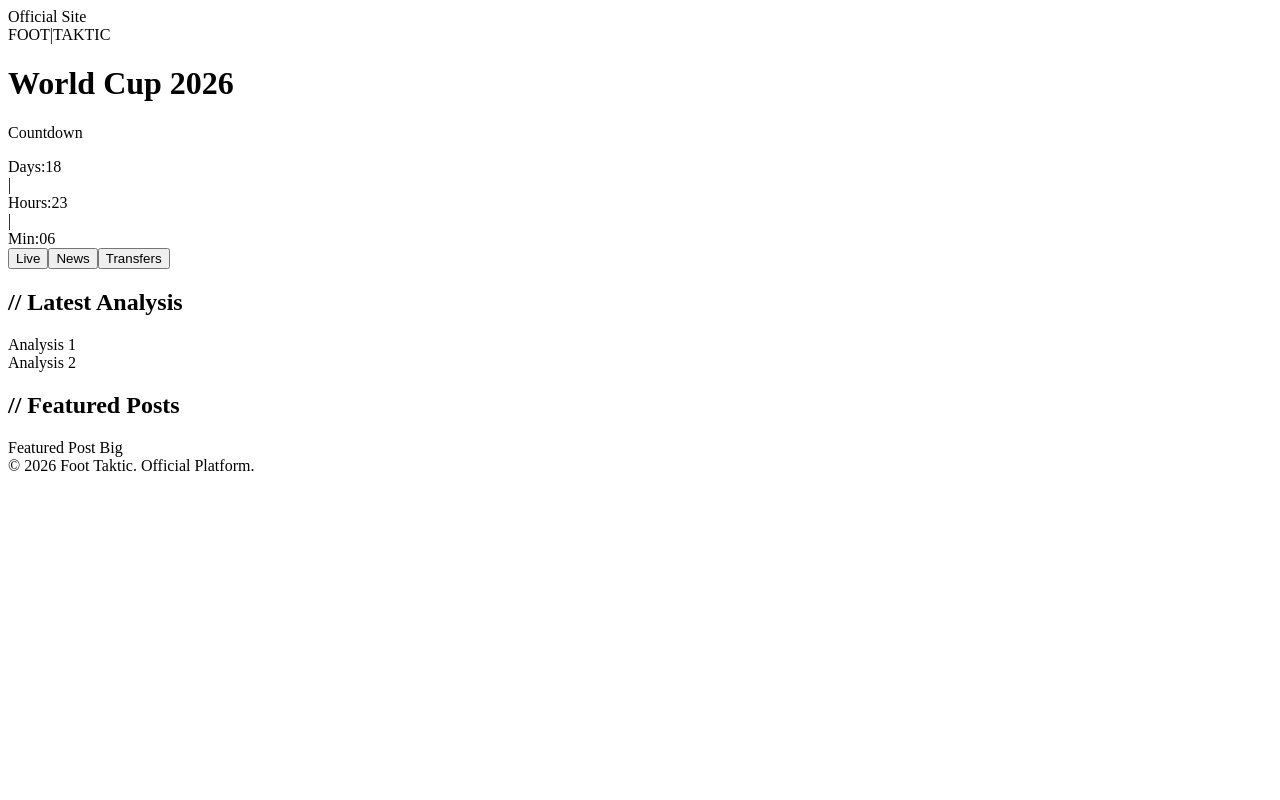
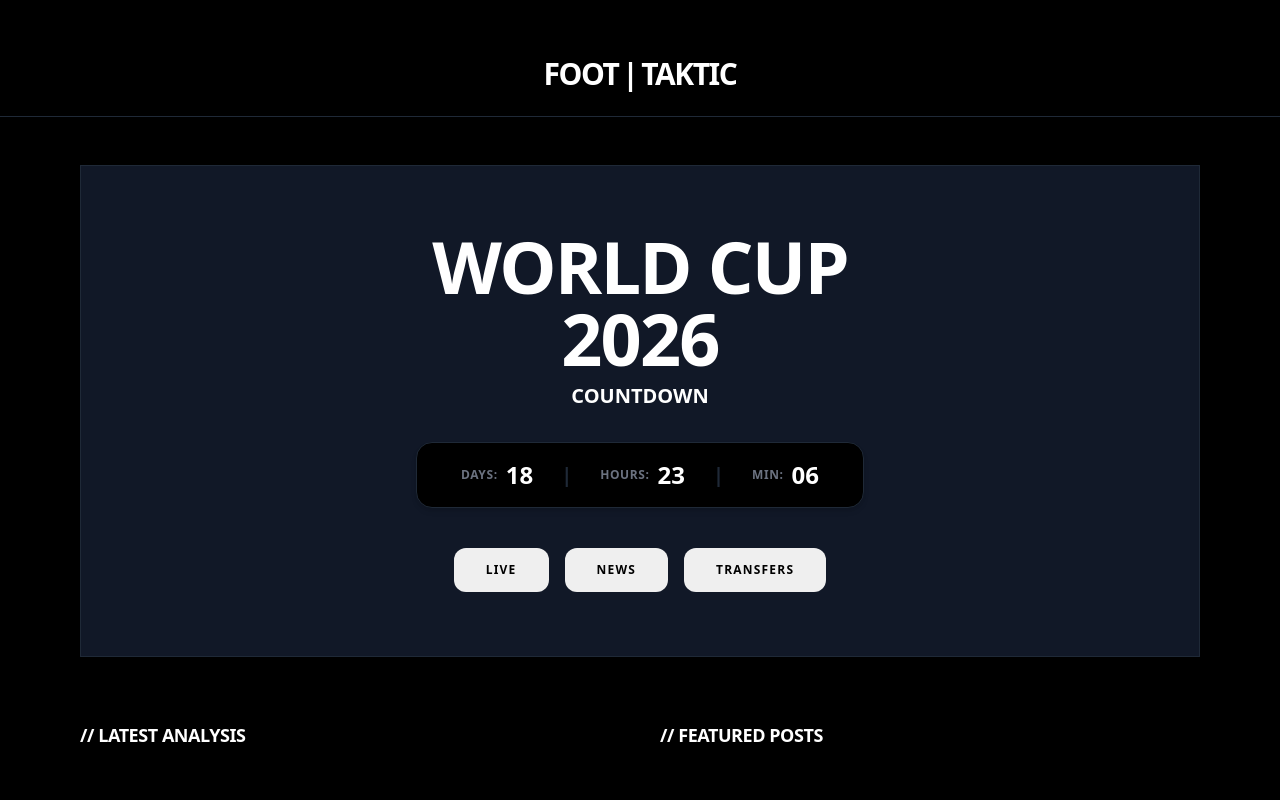
Before and after one commit to Foot-taktic/foot-taktic-vs, a Next.js app: page / in a window 1280 px wide. Shown: the top 800 px of the page. Built offline with nearby package versions, Linux system fonts and the light colour scheme.

Commit message:
Update page.tsx

```diff
--- a/app/page.tsx
+++ b/app/page.tsx
@@ -2,28 +2,32 @@
 
 export default function Home() {
   return (
+    <>
+      {/* هاد السطر هو اللي غايجيب الألوان والديزاين بزز ويصلح المشكل */}
+      <link href="https://cdn.jsdelivr.net/npm/tailwindcss@2.2.19/dist/tailwind.min.css" rel="stylesheet" />
+
       <div className="min-h-screen bg-black text-white font-sans selection:bg-[#85fe00] selection:text-black">
 
-      {/* 1. الشريط الفوقاني الأخضر */}
+        {/* 1. الشريط الفوقاني الأخضر الفسفوري */}
         <div className="bg-[#85fe00] text-black text-center text-xs font-black tracking-[0.25em] py-2 uppercase">
           Official Site
         </div>
 
         {/* 2. الـ Navbar الرئيسي */}
-      <nav className="bg-black py-6 px-6 md:px-12 flex justify-center items-center border-b border-zinc-900">
-        <div className="text-3xl font-black tracking-tighter uppercase">
+        <nav className="bg-black py-6 px-6 md:px-12 flex justify-center items-center border-b border-gray-800">
+          <div className="text-3xl font-black tracking-tighter uppercase text-white">
             FOOT<span className="text-[#85fe00] mx-1">|</span>TAKTIC
           </div>
         </nav>
 
-      {/* 3. الواجهة الرئيسية */}
+        {/* 3. الواجهة الرئيسية (Hero Section) */}
         <main className="max-w-6xl mx-auto px-4 py-12">
 
           {/* الكرت الكبير */}
-        <div className="relative rounded-[2rem] overflow-hidden bg-zinc-950 border border-zinc-900 p-8 md:p-16 text-center shadow-2xl min-h-[460px] flex flex-col justify-center items-center">
+          <div className="relative rounded-[2rem] overflow-hidden bg-gray-900 border border-gray-800 p-8 md:p-16 text-center shadow-2xl min-h-[460px] flex flex-col justify-center items-center">
 
-          <div className="relative z-10 w-full max-w-xl">
-            <h1 className="text-5xl md:text-7xl font-black tracking-tight uppercase mb-2">
+            <div className="relative z-10 w-full max-w-xl mx-auto">
+              <h1 className="text-4xl md:text-7xl font-black tracking-tight uppercase mb-2 text-white">
                 World Cup 2026
               </h1>
               <p className="text-[#85fe00] text-xl font-black tracking-[0.25em] uppercase mb-8">
@@ -31,32 +35,32 @@ export default function Home() {
               </p>
 
               {/* العداد د الوقت متناسق مع الصورة */}
-            <div className="flex justify-center items-center gap-4 bg-black border border-zinc-800 px-6 py-4 rounded-2xl mb-10 max-w-md mx-auto shadow-md">
+              <div className="flex justify-center items-center gap-4 bg-black border border-gray-800 px-6 py-4 rounded-2xl mb-10 max-w-md mx-auto shadow-md">
                 <div className="flex items-center gap-2 px-3">
-                <span className="text-zinc-500 text-xs font-bold uppercase tracking-wider">Days:</span>
+                  <span className="text-gray-500 text-xs font-bold uppercase tracking-wider">Days:</span>
                   <span className="text-2xl font-black text-white">18</span>
                 </div>
-              <span className="text-zinc-800 font-bold text-xl">|</span>
+                <span className="text-gray-800 font-bold text-xl">|</span>
                 <div className="flex items-center gap-2 px-3">
-                <span className="text-zinc-500 text-xs font-bold uppercase tracking-wider">Hours:</span>
+                  <span className="text-gray-500 text-xs font-bold uppercase tracking-wider">Hours:</span>
                   <span className="text-2xl font-black text-white">23</span>
                 </div>
-              <span className="text-zinc-800 font-bold text-xl">|</span>
+                <span className="text-gray-800 font-bold text-xl">|</span>
                 <div className="flex items-center gap-2 px-3">
-                <span className="text-zinc-500 text-xs font-bold uppercase tracking-wider">Min:</span>
+                  <span className="text-gray-500 text-xs font-bold uppercase tracking-wider">Min:</span>
                   <span className="text-2xl font-black text-[#85fe00]">06</span>
                 </div>
               </div>
 
               {/* الأزرار الثلاثة الفسفورية */}
               <div className="flex flex-wrap justify-center gap-4">
-              <button className="bg-[#85fe00] text-black font-black uppercase text-xs tracking-widest px-10 py-4 rounded-xl shadow-[0_0_30px_rgba(133,254,0,0.15)] hover:bg-[#73dd00] transition-colors">
+                <button className="bg-[#85fe00] text-black font-black uppercase text-xs tracking-widest px-8 py-3.5 rounded-xl hover:bg-[#73dd00] transition-colors cursor-pointer">
                   Live
                 </button>
-              <button className="bg-[#85fe00] text-black font-black uppercase text-xs tracking-widest px-10 py-4 rounded-xl shadow-[0_0_30px_rgba(133,254,0,0.15)] hover:bg-[#73dd00] transition-colors">
+                <button className="bg-[#85fe00] text-black font-black uppercase text-xs tracking-widest px-8 py-3.5 rounded-xl hover:bg-[#73dd00] transition-colors cursor-pointer">
                   News
                 </button>
-              <button className="bg-[#85fe00] text-black font-black uppercase text-xs tracking-widest px-10 py-4 rounded-xl shadow-[0_0_30px_rgba(133,254,0,0.15)] hover:bg-[#73dd00] transition-colors">
+                <button className="bg-[#85fe00] text-black font-black uppercase text-xs tracking-widest px-8 py-3.5 rounded-xl hover:bg-[#73dd00] transition-colors cursor-pointer">
                   Transfers
                 </button>
               </div>
@@ -64,28 +68,28 @@ export default function Home() {
           </div>
 
           {/* 4. الأقسام التحتانية */}
-        <div className="mt-16 grid md:grid-cols-2 gap-10">
+          <div className="mt-16 grid grid-cols-1 md:grid-cols-2 gap-10">
 
             <div>
-            <h2 className="text-lg font-black tracking-tight uppercase mb-6 flex items-center gap-2">
+              <h2 className="text-lg font-black tracking-tight uppercase mb-6 text-white">
                 <span className="text-[#85fe00]">//</span> Latest Analysis
               </h2>
               <div className="grid grid-cols-2 gap-4">
-              <div className="bg-zinc-950 border border-zinc-900 rounded-2xl p-6 h-36 flex items-end hover:border-zinc-800 transition-colors cursor-pointer">
-                <span className="text-zinc-400 font-black text-xs uppercase tracking-wider">Analysis 1</span>
+                <div className="bg-gray-900 border border-gray-800 rounded-2xl p-6 h-36 flex items-end hover:border-gray-700 transition-colors cursor-pointer">
+                  <span className="text-gray-400 font-black text-xs uppercase tracking-wider">Analysis 1</span>
                 </div>
-              <div className="bg-zinc-950 border border-zinc-900 rounded-2xl p-6 h-36 flex items-end hover:border-zinc-800 transition-colors cursor-pointer">
-                <span className="text-zinc-400 font-black text-xs uppercase tracking-wider">Analysis 2</span>
+                <div className="bg-gray-900 border border-gray-800 rounded-2xl p-6 h-36 flex items-end hover:border-gray-700 transition-colors cursor-pointer">
+                  <span className="text-gray-400 font-black text-xs uppercase tracking-wider">Analysis 2</span>
                 </div>
               </div>
             </div>
 
             <div>
-            <h2 className="text-lg font-black tracking-tight uppercase mb-6 flex items-center gap-2">
+              <h2 className="text-lg font-black tracking-tight uppercase mb-6 text-white">
                 <span className="text-[#85fe00]">//</span> Featured Posts
               </h2>
-            <div className="bg-zinc-950 border border-zinc-900 rounded-2xl p-6 h-36 flex items-end hover:border-zinc-800 transition-colors cursor-pointer">
-              <span className="text-zinc-400 font-black text-xs uppercase tracking-wider">Featured Post Big</span>
+              <div className="bg-gray-900 border border-gray-800 rounded-2xl p-6 h-36 flex items-end hover:border-gray-700 transition-colors cursor-pointer">
+                <span className="text-gray-400 font-black text-xs uppercase tracking-wider">Featured Post Big</span>
               </div>
             </div>
 
@@ -93,10 +97,11 @@ export default function Home() {
 
         </main>
 
-      <footer className="border-t border-zinc-900 mt-20 py-6 text-center text-[10px] text-zinc-600 font-bold uppercase tracking-widest">
+        <footer className="border-t border-gray-900 mt-20 py-6 text-center text-[10px] text-gray-600 font-bold uppercase tracking-widest">
           &copy; 2026 Foot Taktic. Official Platform.
         </footer>
 
       </div>
+    </>
   );
 }
```
Lines whose indentation alone changed are shown as unchanged.
